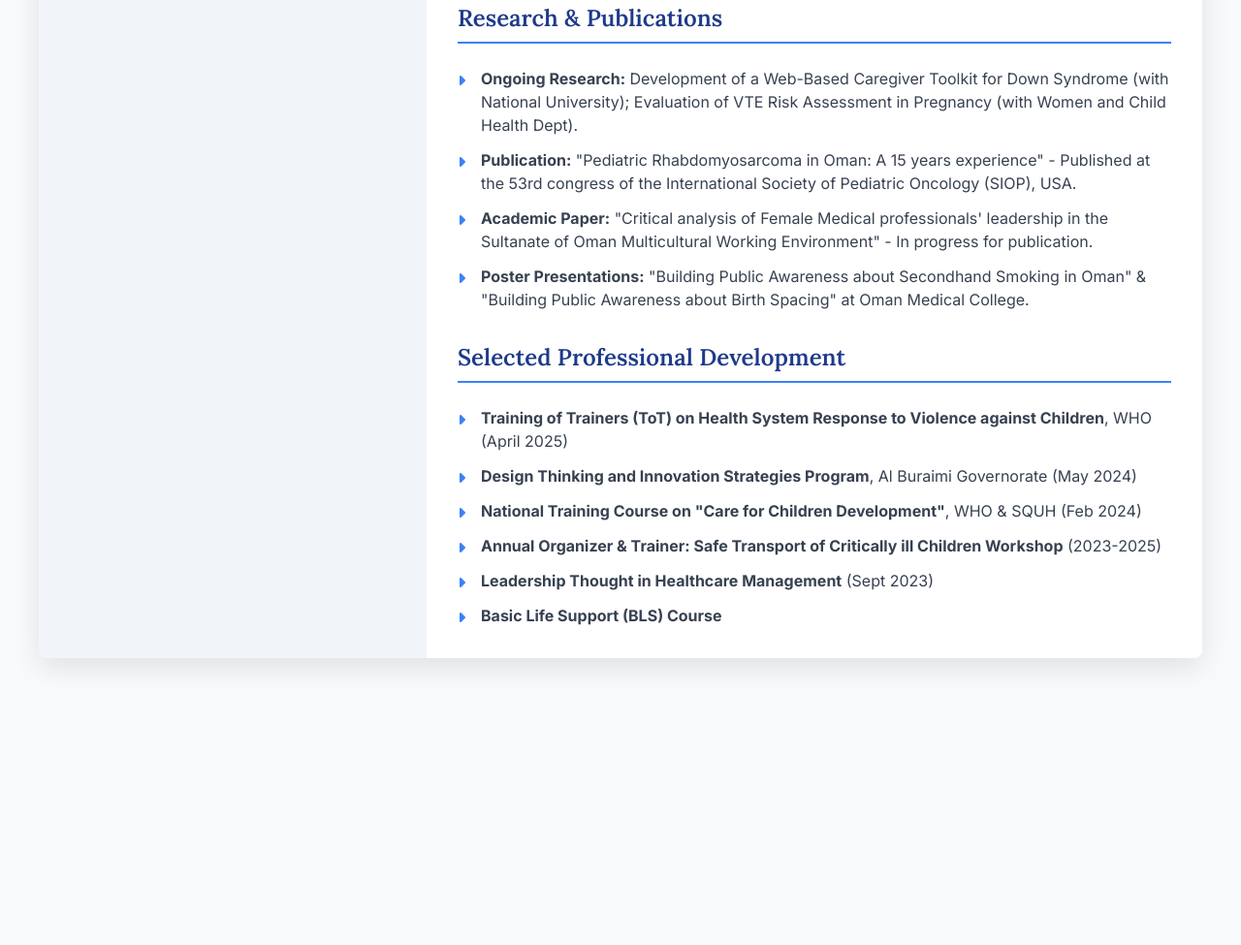
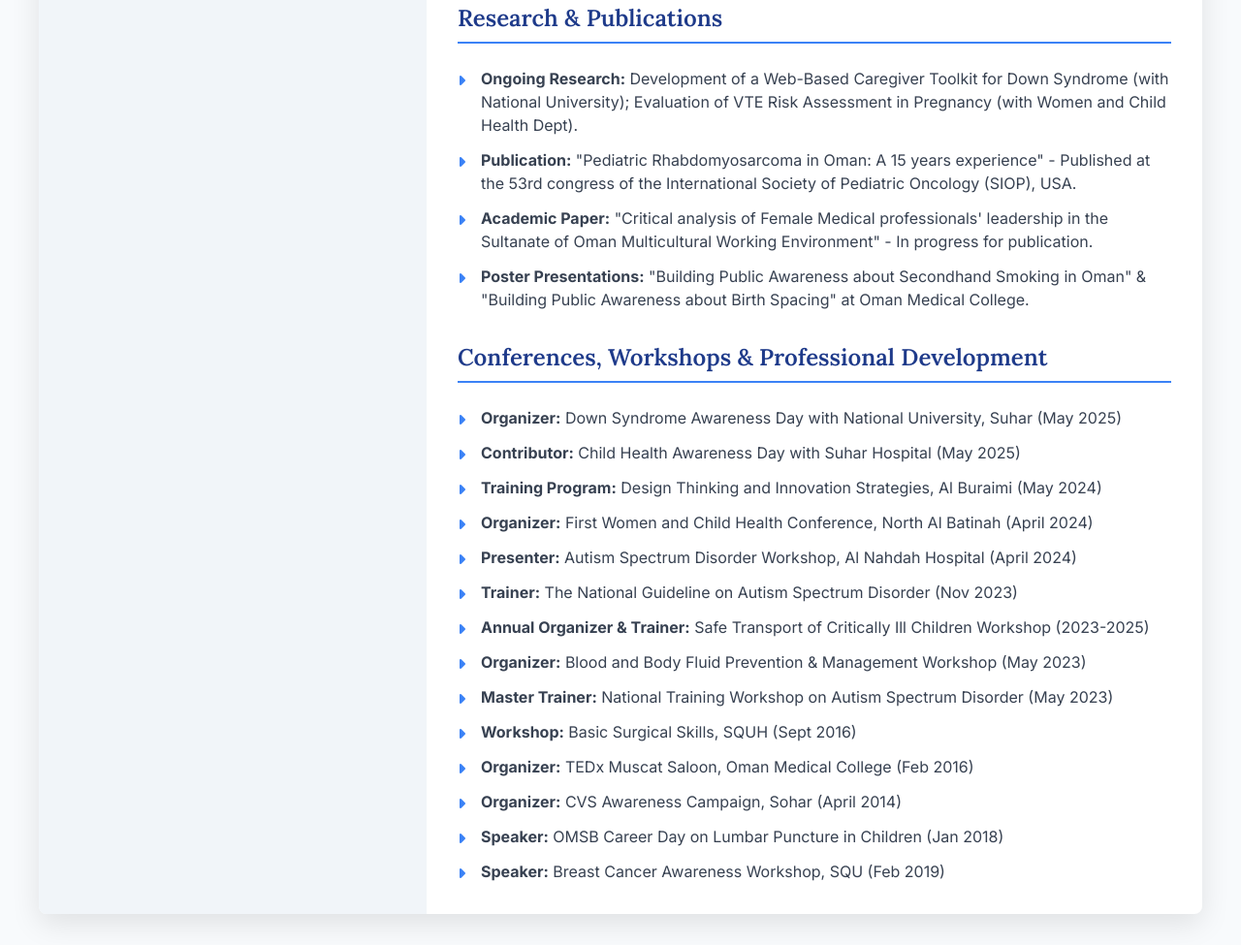
Before and after one commit to ARahim900/Dr-Wajud-CV, a website: page index.html in a window 1280 px wide. Shown: the part 1679-2654 px from the top of the page at 97% size. Before the commit the page ends 2390 px from the top, so only its background shows below. Drawn offline with nearby package versions, Linux system fonts and the light colour scheme.

Commit message:
Update CV: Expand Conferences, Workshops & Professional Development section
- Replace brief 'Selected Professional Development' section with comprehensive list
- Add detailed conference organizing activities (Down Syndrome Awareness, Child Health)
- Include training and presentation roles (Autism Spectrum Disorder workshops)
- Show speaking engagements at OMSB, SQU, and other institutions
- Highlight leadership in healthcare professional development from 2014-2025

```diff
--- a/index.html
+++ b/index.html
@@ -230,14 +230,22 @@
                 </section>
 
                  <section class="mt-8">
-                    <h2 class="section-title text-2xl font-bold">Selected Professional Development</h2>
+                    <h2 class="section-title text-2xl font-bold">Conferences, Workshops & Professional Development</h2>
                      <ul class="space-y-3 text-gray-700 custom-list">
-                        <li><b>Training of Trainers (ToT) on Health System Response to Violence against Children</b>, WHO (April 2025)</li>
-                        <li><b>Design Thinking and Innovation Strategies Program</b>, Al Buraimi Governorate (May 2024)</li>
-                        <li><b>National Training Course on "Care for Children Development"</b>, WHO & SQUH (Feb 2024)</li>
-                        <li><b>Annual Organizer & Trainer: Safe Transport of Critically ill Children Workshop</b> (2023-2025)</li>
-                         <li><b>Leadership Thought in Healthcare Management</b> (Sept 2023)</li>
-                         <li><b>Basic Life Support (BLS) Course</b></li>
+                        <li><b>Organizer:</b> Down Syndrome Awareness Day with National University, Suhar (May 2025)</li>
+                        <li><b>Contributor:</b> Child Health Awareness Day with Suhar Hospital (May 2025)</li>
+                        <li><b>Training Program:</b> Design Thinking and Innovation Strategies, Al Buraimi (May 2024)</li>
+                        <li><b>Organizer:</b> First Women and Child Health Conference, North Al Batinah (April 2024)</li>
+                        <li><b>Presenter:</b> Autism Spectrum Disorder Workshop, Al Nahdah Hospital (April 2024)</li>
+                        <li><b>Trainer:</b> The National Guideline on Autism Spectrum Disorder (Nov 2023)</li>
+                        <li><b>Annual Organizer & Trainer:</b> Safe Transport of Critically Ill Children Workshop (2023-2025)</li>
+                        <li><b>Organizer:</b> Blood and Body Fluid Prevention & Management Workshop (May 2023)</li>
+                        <li><b>Master Trainer:</b> National Training Workshop on Autism Spectrum Disorder (May 2023)</li>
+                        <li><b>Workshop:</b> Basic Surgical Skills, SQUH (Sept 2016)</li>
+                        <li><b>Organizer:</b> TEDx Muscat Saloon, Oman Medical College (Feb 2016)</li>
+                        <li><b>Organizer:</b> CVS Awareness Campaign, Sohar (April 2014)</li>
+                        <li><b>Speaker:</b> OMSB Career Day on Lumbar Puncture in Children (Jan 2018)</li>
+                        <li><b>Speaker:</b> Breast Cancer Awareness Workshop, SQU (Feb 2019)</li>
                     </ul>
                 </section>
 
```
